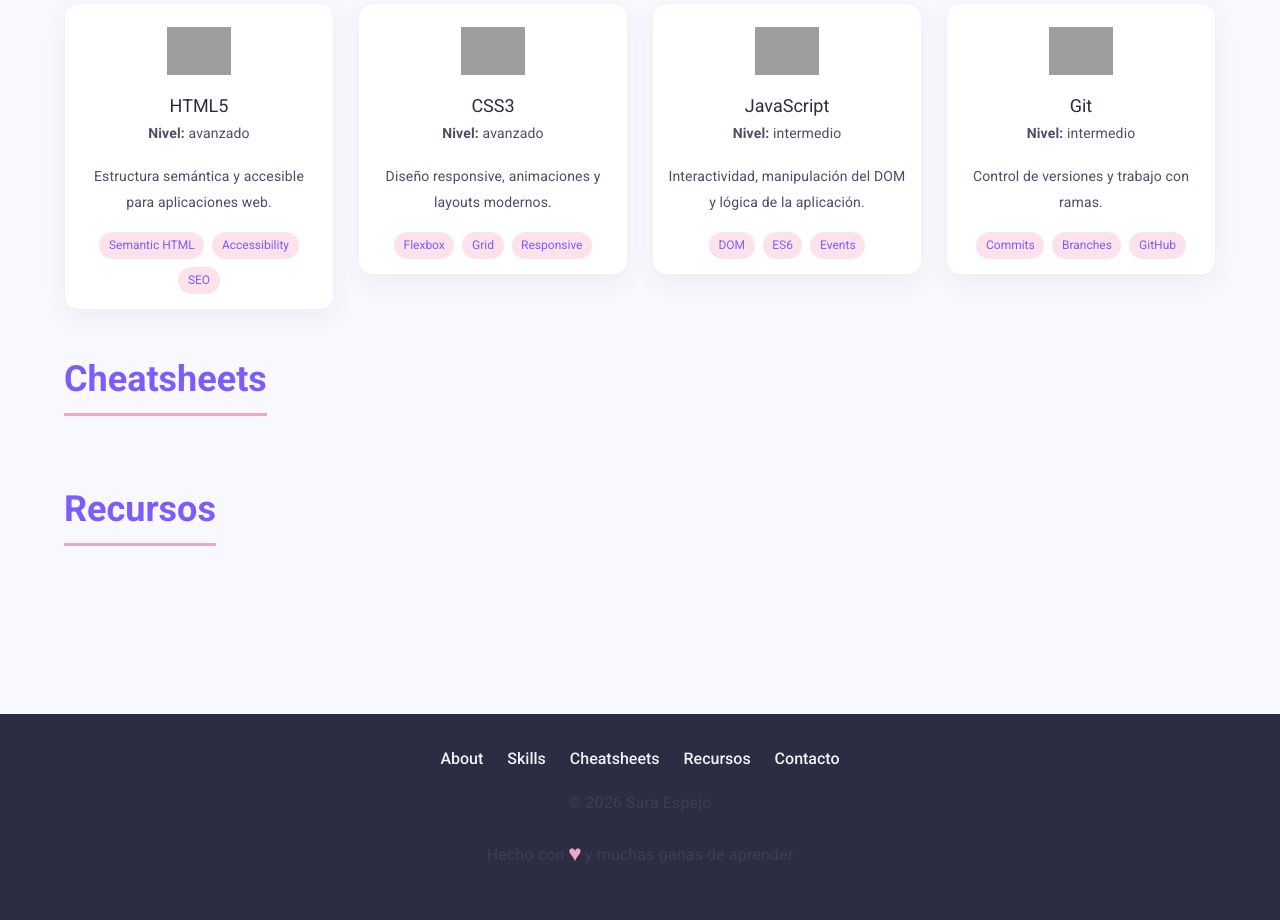
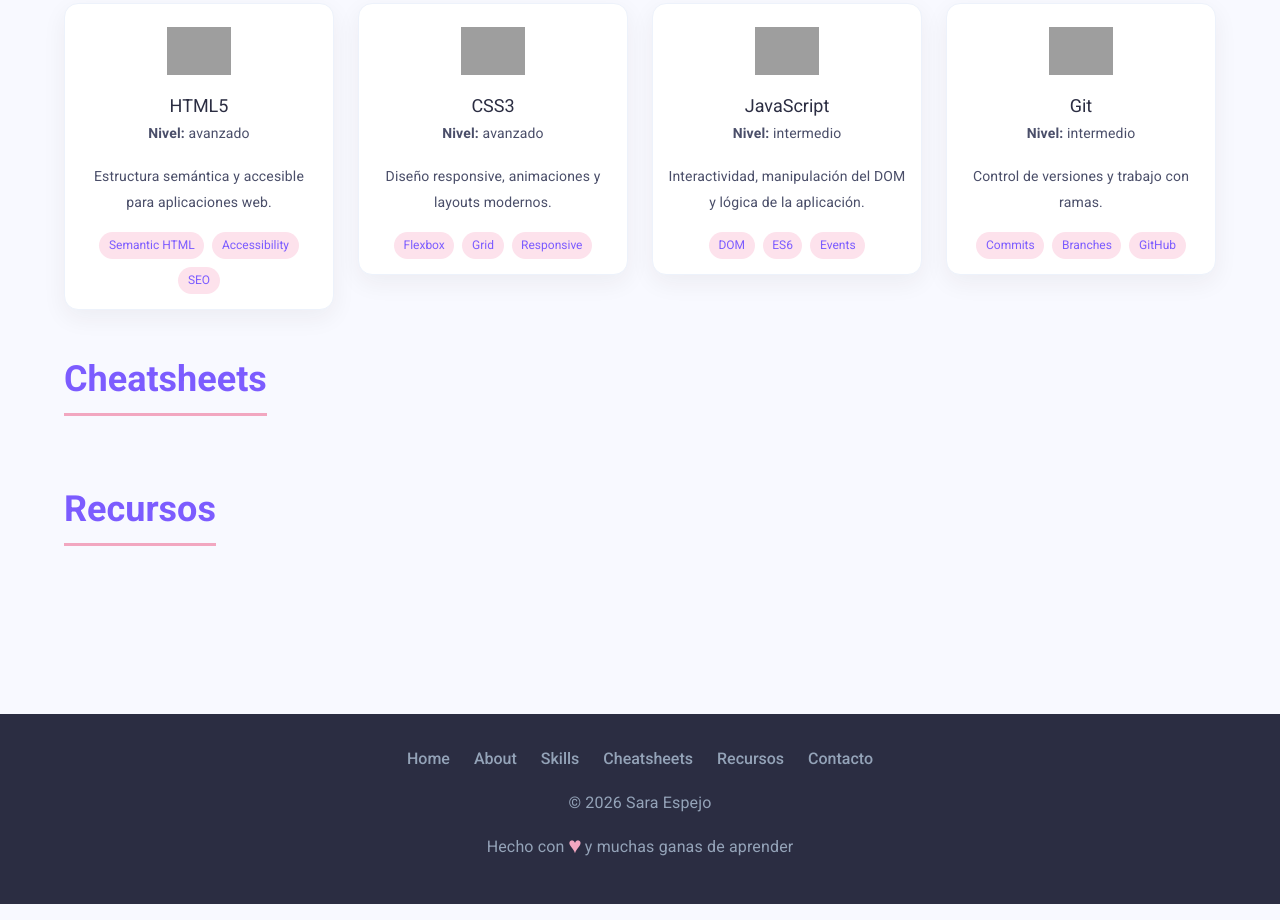
Before and after one commit to espejosara/proyecto-semanal-clase, a website with bundled scripts: page index.html in a window 1280 px wide. Shown: the part 1346-2266 px from the top of the page. Built offline with nearby package versions, Linux system fonts and the light colour scheme; grey boxes are pictures that could not be loaded.

Commit message:
botón home y footer

```diff
--- a/css/styles.css
+++ b/css/styles.css
@@ -434,7 +434,7 @@
 /* Footer */
 .site-footer {
   background-color: var(--dark);
-  color: var(--grey-light);
+  color: #94a3b8;
   padding: var(--space-xl) var(--space-lg);
   text-align: center;
   margin-top: var(--space-2xl);
@@ -454,7 +454,7 @@
 }
 
 .footer-nav a {
-  color: var(--grey-light);
+  color: #94a3b8;
   font-weight: var(--font-medium);
   transition: color var(--transition-fast);
 }
@@ -498,13 +498,16 @@
 .hero-text p,
 .about-card p,
 .skill-card p,
-.value-card p,
-.footer-content p {
+.value-card p {
   color: #3b3f55; /* stronger contrast than previous grey */
   line-height: 1.9;
   font-size: var(--fs-base);
   letter-spacing: 0.15px;
   margin-bottom: var(--space-md);
+}
+
+.footer-content p {
+  color: #94a3b8;
 }
 
 /* Dark mode paragraphs */
--- a/js/templates/template.js
+++ b/js/templates/template.js
@@ -9,6 +9,7 @@
     </div>
 
     <ul class="nav-list" id="nav-links">
+      <li><a href="./index.html">Home</a></li>
       <li><a href="./about.html">About</a></li>
       <li><a href="./index.html#skills">Skills</a></li>
       <li><a href="./index.html#cheatsheets">Cheatsheets</a></li>
@@ -25,6 +26,7 @@
 export const footer = `
   <div class="footer-content">
     <nav class="footer-nav">
+      <a href="./index.html">Home</a>
       <a href="./about.html">About</a>
       <a href="./index.html#skills">Skills</a>
       <a href="./index.html#cheatsheets">Cheatsheets</a>
```
